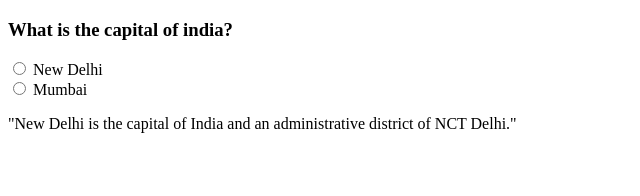
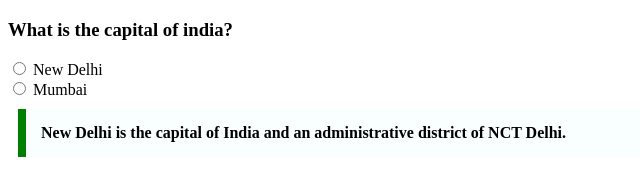
Before and after one commit to acciojob/trivia-JHA123ABHIlash, a website: page main.html in a window 1280 px wide. Shown: the whole page, without its empty margins (0-640 px from the left). Drawn offline with Linux system fonts and the light colour scheme.

Commit message:
created a submission

```diff
--- a/main.html
+++ b/main.html
@@ -5,13 +5,13 @@
 <head>
 	<link rel="stylesheet" href="styles.css">
 	<style>
-		quotation{
-			 Max-width: Around 600px
-			Margin: Approximately 10px
-			Padding: Around 15px
-			Border-left: 8px solid and in green color
-			Background-color: Close to #f8fffe
-			Font-weight: Bold
+		blockquote{
+			 max-width: 600px;
+			 margin: 10px;
+			 padding: 15px;
+			border-left: 8px solid green;
+			background-color: #f8fffe;
+			font-weight: bold;
 		}
 	</style>
 </head>
@@ -26,7 +26,7 @@
 	<lable>New Delhi</lable><br>
 	<input type="radio" name="capital" >
 		<lable>Mumbai</lable>
-	<p>"New Delhi is the capital of India and an administrative district of NCT Delhi."</p>
+	<blockquote>New Delhi is the capital of India and an administrative district of NCT Delhi.</blockquote>
 
 
 
```
